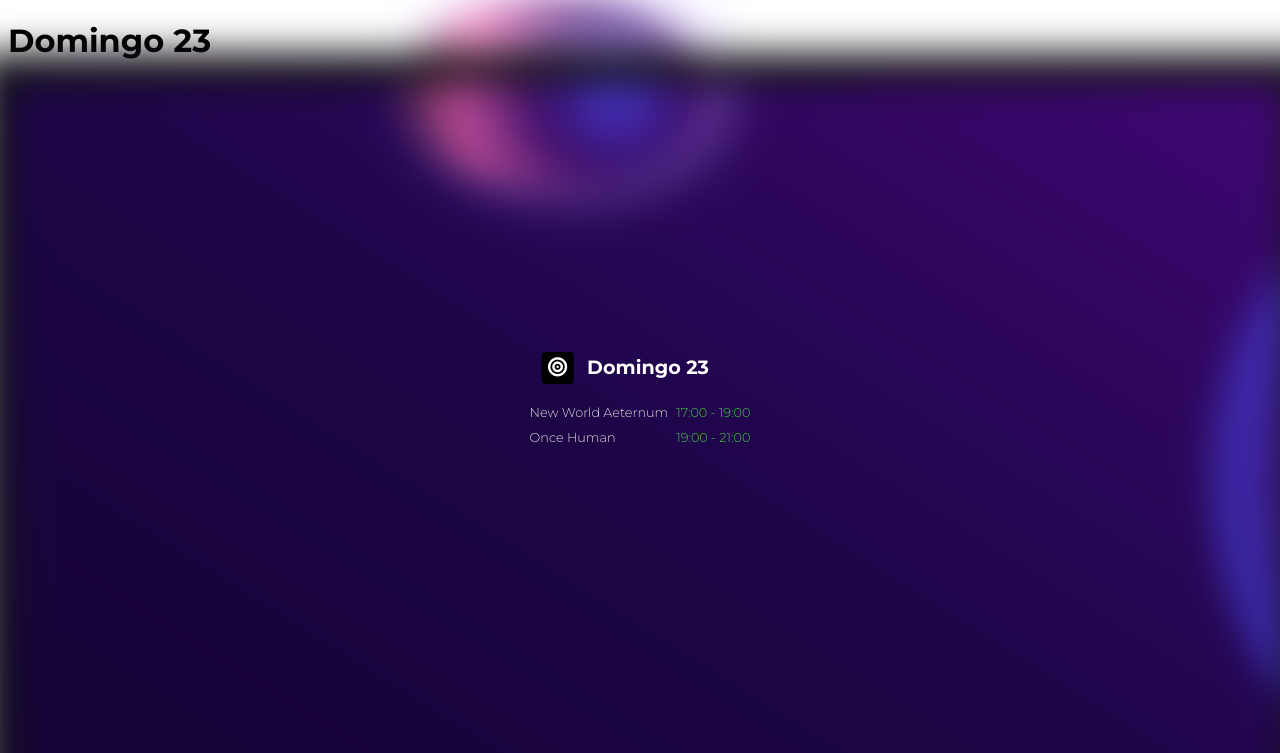
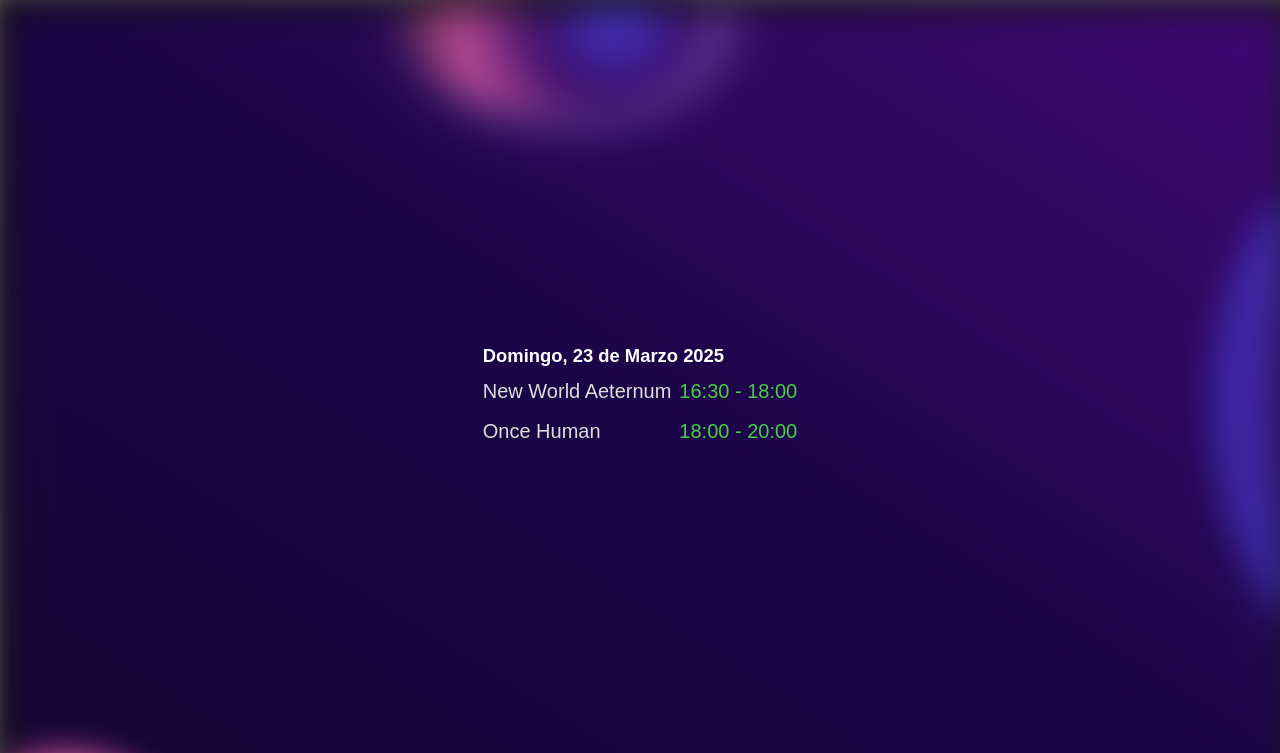
Before and after one commit to PCSolucion/horarios_juegos_stream, a plain HTML site: page index.html in a window 1280 px wide. Shown: the top 753 px of the page. Drawn offline with Linux system fonts and the light colour scheme.

Commit message:
Fecha completa y cambio a fuentes legibles

```diff
--- a/index.html
+++ b/index.html
@@ -26,8 +26,8 @@
 			<div class="personal-bests">
 				<h2><div class="icon-container"><i class="fa-solid fa-bullseye"></i></div> <span id="day-title"></span></h2>
 				<ul>
-					<li><span class="event">New World Aeternum</span><span class="time">17:00 - 19:00</span></li>
-					<li><span class="event">Once Human</span><span class="time">19:00 - 21:00</span></li>
+					<li><span class="event">New World Aeternum</span><span class="time">16:30 - 18:00</span></li>
+					<li><span class="event">Once Human</span><span class="time">18:00 - 20:00</span></li>
 				</ul>
 			</div>
 		</div>
@@ -36,13 +36,16 @@
 	<script>
 		// Obtener el día actual
 		const days = ["Domingo", "Lunes", "Martes", "Miércoles", "Jueves", "Viernes", "Sábado"];
+		const months = ["Enero", "Febrero", "Marzo", "Abril", "Mayo", "Junio", "Julio", "Agosto", "Septiembre", "Octubre", "Noviembre", "Diciembre"];
 		const today = new Date();
 		const dayName = days[today.getDay()];
 		const dayNumber = today.getDate();
+		const monthName = months[today.getMonth()];
+		const yearNumber = today.getFullYear();
 
-		// Actualizar el contenido del encabezado sin coma
-		document.getElementById("day-header").textContent = `${dayName} ${dayNumber}`;
-		document.getElementById("day-title").textContent = `${dayName} ${dayNumber}`;
+		// Actualizar el contenido del encabezado con el nuevo formato
+		document.getElementById("day-header").textContent = `${dayName}, ${dayNumber} de ${monthName} ${yearNumber}`;
+		document.getElementById("day-title").textContent = `${dayName}, ${dayNumber} de ${monthName} ${yearNumber}`;
 	</script>
 </body>
 </html>
--- a/styles.css
+++ b/styles.css
@@ -10,10 +10,11 @@
     --gray: #bbb;
     --black: #111;
 }
-
+@import url('https://fonts.cdnfonts.com/css/rajdhani');
 body{
 overflow: hidden;
-font-family: 'Montserrat', sans-serif;
+font-family: 'Rajdhani', sans-serif !important;
+font-size: 25px !important;
 }
 
 .wrapper{
@@ -85,13 +86,16 @@ width: auto;
 max-width: 400px;
 padding: 20px;
 }
-
+h1 {
+    display:none;
+}
 h2{
-margin-left: 15px;
+margin-bottom: -20px;
+font-size: 23px !important;
 }
 
 .icon-container{
-display: inline-block;
+display: none;
 background-color: #000;
 color: #fff;
 width:30px;
@@ -115,7 +119,7 @@ color: #fff;
 .personal-bests ul{
 list-style: none;
 line-height: 2;
-font-size: 1rem;
+font-size: 25px !important;
 font-weight: 300;
 color: #ddd;
 padding: 0;
@@ -132,7 +136,7 @@ flex-grow: 1;
 }
 
 .personal-bests ul li .time {
-color: #46cf46;
+color: rgb(70, 207, 70);
 margin-left: 10px;
 }
 
```
